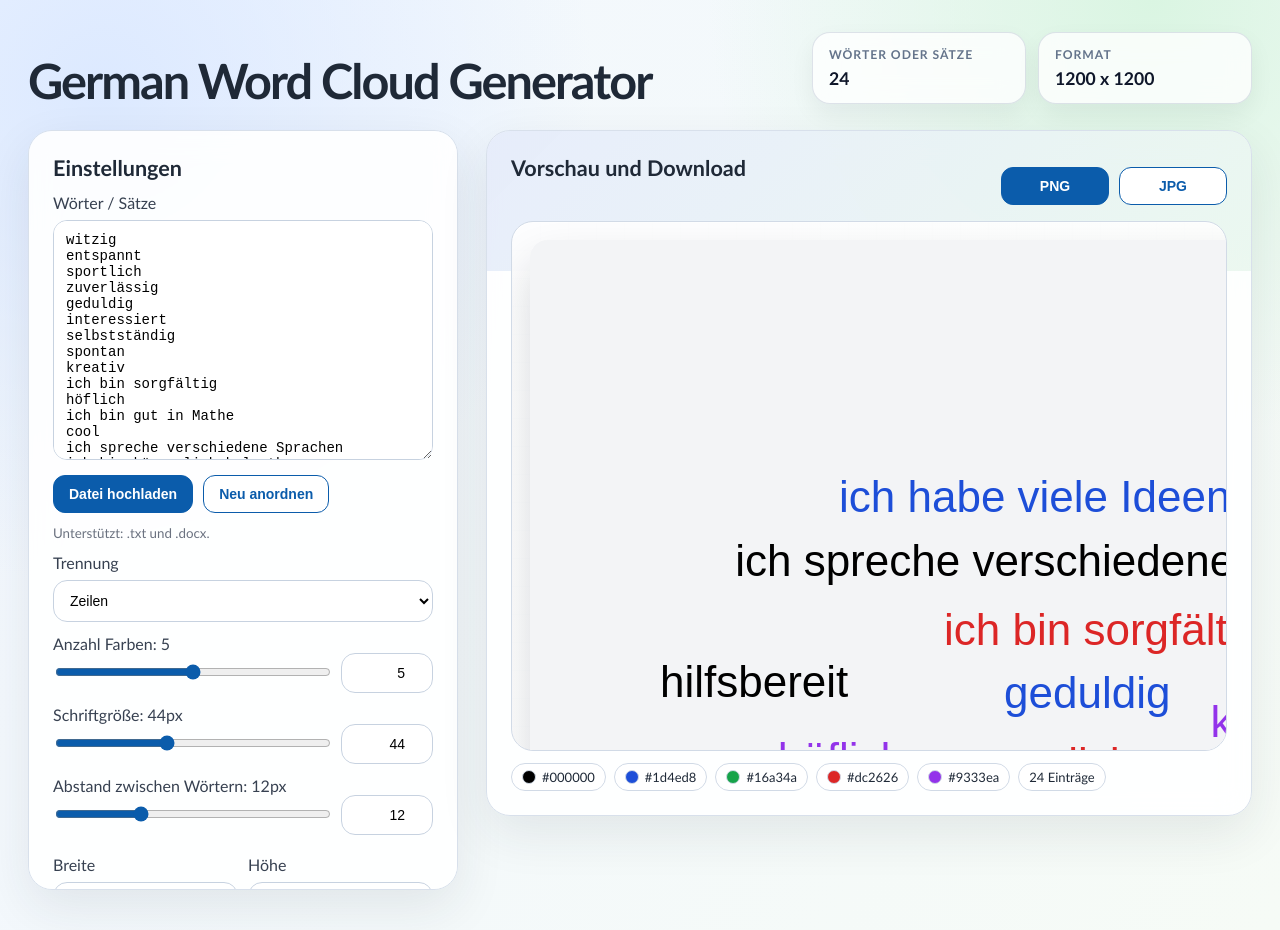
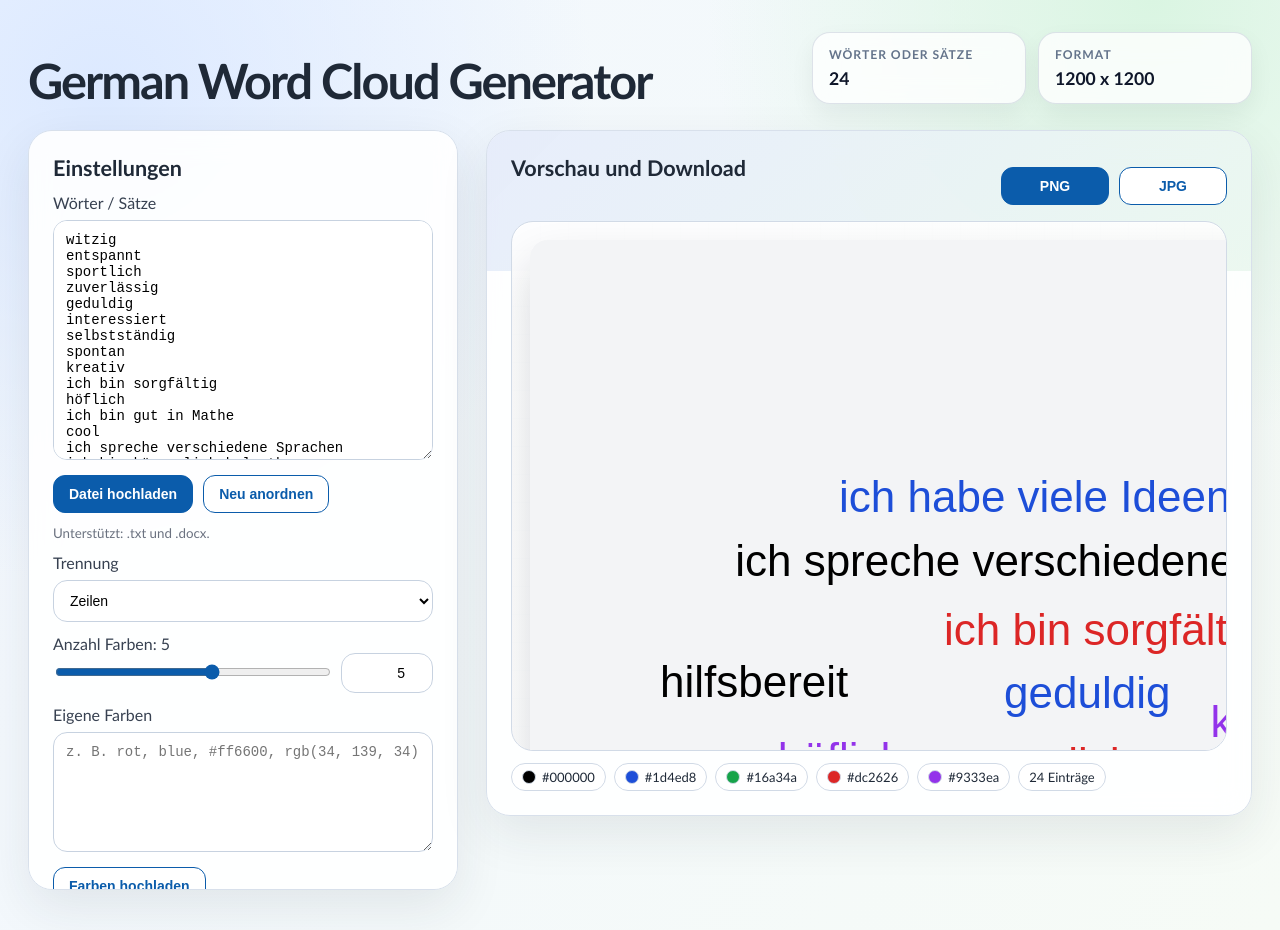
Before and after one commit to IvoLeist/word-cloud-generator, a React (Vite) app: page / in a window 1280 px wide. Built offline with nearby package versions, Linux system fonts and the light colour scheme.

Commit message:
Add custom color support and enhance settings panel for color uploads

```diff
--- a/src/GermanWordCloudGenerator.jsx
+++ b/src/GermanWordCloudGenerator.jsx
@@ -1,11 +1,12 @@
-import React, { useMemo, useRef, useState } from "react";
+import React, { useEffect, useMemo, useRef, useState } from "react";
 import HeaderSummary from "./components/HeaderSummary";
 import PreviewPanel from "./components/PreviewPanel";
 import SettingsPanel from "./components/SettingsPanel";
 import { DEFAULT_BACKGROUND, DEFAULT_TEXT, BASE_COLORS } from "./utils/constants";
+import { parseCustomColorList, selectColors } from "./utils/colorPalette";
 import { downloadWordCloudImage } from "./utils/exportImage";
 import { readUploadedFile } from "./utils/fileUpload";
-import { parseInput, placeWords, selectColors } from "./utils/wordCloud";
+import { parseInput, placeWords } from "./utils/wordCloud";
 
 export default function GermanWordCloudGenerator() {
   const [inputText, setInputText] = useState(DEFAULT_TEXT);
@@ -18,12 +19,29 @@ export default function GermanWordCloudGenerator() {
   const [seed, setSeed] = useState(7);
   const [splitMode, setSplitMode] = useState("lines");
   const [error, setError] = useState("");
+  const [customColorsText, setCustomColorsText] = useState("");
   const stageRef = useRef(null);
   const fileInputRef = useRef(null);
+  const colorFileInputRef = useRef(null);
 
   const words = useMemo(() => parseInput(inputText, splitMode), [inputText, splitMode]);
+  const customColorResult = useMemo(
+    () => parseCustomColorList(customColorsText),
+    [customColorsText]
+  );
+  const availablePalette = customColorResult.colors.length
+    ? customColorResult.colors
+    : BASE_COLORS;
+  const maxColorCount = availablePalette.length;
 
-  const selectedColors = useMemo(() => selectColors(BASE_COLORS, colorCount), [colorCount]);
+  useEffect(() => {
+    setColorCount((current) => Math.max(1, Math.min(current, maxColorCount)));
+  }, [maxColorCount]);
+
+  const selectedColors = useMemo(
+    () => selectColors(availablePalette, colorCount),
+    [availablePalette, colorCount]
+  );
 
   const placements = useMemo(() => {
     return placeWords({
@@ -65,6 +83,23 @@ export default function GermanWordCloudGenerator() {
     }
   };
 
+  const handleColorUpload = async (event) => {
+    const file = event.target.files?.[0];
+    if (!file) return;
+    setError("");
+
+    try {
+      const text = await readUploadedFile(file);
+      setCustomColorsText((currentText) =>
+        currentText.trim() ? `${currentText}\n${text}` : text
+      );
+    } catch (e) {
+      setError(e.message || "Farbliste konnte nicht gelesen werden.");
+    } finally {
+      event.target.value = "";
+    }
+  };
+
   return (
     <div className="app-shell">
       <HeaderSummary
@@ -83,6 +118,7 @@ export default function GermanWordCloudGenerator() {
           error={error}
           colorCount={colorCount}
           onColorCountChange={setColorCount}
+          maxColorCount={maxColorCount}
           fontSize={fontSize}
           onFontSizeChange={setFontSize}
           gap={gap}
@@ -95,6 +131,12 @@ export default function GermanWordCloudGenerator() {
           onBackgroundChange={setBackground}
           splitMode={splitMode}
           onSplitModeChange={setSplitMode}
+          customColorsText={customColorsText}
+          onCustomColorsTextChange={setCustomColorsText}
+          colorFileInputRef={colorFileInputRef}
+          onColorUpload={handleColorUpload}
+          customColorCount={customColorResult.colors.length}
+          invalidColorEntries={customColorResult.invalidEntries}
         />
 
         <PreviewPanel
--- a/src/components/SettingsPanel.jsx
+++ b/src/components/SettingsPanel.jsx
@@ -9,6 +9,7 @@ export default function SettingsPanel({
   error,
   colorCount,
   onColorCountChange,
+  maxColorCount,
   fontSize,
   onFontSizeChange,
   gap,
@@ -21,6 +22,12 @@ export default function SettingsPanel({
   onBackgroundChange,
   splitMode,
   onSplitModeChange,
+  customColorsText,
+  onCustomColorsTextChange,
+  colorFileInputRef,
+  onColorUpload,
+  customColorCount,
+  invalidColorEntries,
 }) {
   return (
     <section className="panel">
@@ -70,11 +77,44 @@ export default function SettingsPanel({
       <SliderField
         id="color-count"
         label="Anzahl Farben"
-        min={2}
-        max={8}
+        min={1}
+        max={maxColorCount}
         value={colorCount}
         onChange={onColorCountChange}
       />
+
+      <label htmlFor="custom-colors">Eigene Farben</label>
+      <textarea
+        id="custom-colors"
+        className="text-input palette-input"
+        value={customColorsText}
+        onChange={(event) => onCustomColorsTextChange(event.target.value)}
+        placeholder="z. B. rot, blue, #ff6600, rgb(34, 139, 34)"
+      />
+
+      <div className="row-wrap">
+        <button type="button" className="secondary" onClick={() => colorFileInputRef.current?.click()}>
+          Farben hochladen
+        </button>
+        <input
+          ref={colorFileInputRef}
+          type="file"
+          accept=".txt,.docx,.doc"
+          style={{ display: "none" }}
+          onChange={onColorUpload}
+        />
+      </div>
+
+      <small>
+        Unterstützt Farbwerte als englische oder deutsche Namen sowie Hex- und RGB-Codes.
+      </small>
+
+      {invalidColorEntries.length > 0 && (
+        <div className="error-box">
+          Nicht erkannt: {invalidColorEntries.slice(0, 6).join(", ")}
+          {invalidColorEntries.length > 6 ? " ..." : ""}
+        </div>
+      )}
 
       <SliderField
         id="font-size"
--- a/src/styles.css
+++ b/src/styles.css
@@ -177,6 +177,10 @@ input[type="color"]:focus {
   resize: vertical;
 }
 
+.palette-input {
+  min-height: 120px;
+}
+
 input[type="range"] {
   width: 100%;
   margin-top: 10px;
@@ -265,6 +269,15 @@ button.secondary {
   border-radius: 10px;
   padding: 10px;
   color: #991b1b;
+}
+
+.info-box {
+  margin-top: 12px;
+  border: 1px solid #93c5fd;
+  background: #eff6ff;
+  border-radius: 10px;
+  padding: 10px;
+  color: #1d4ed8;
 }
 
 .preview-header {
--- /dev/null
+++ b/src/utils/colorPalette.js
@@ -0,0 +1,98 @@
+const GERMAN_COLOR_ALIASES = {
+  schwarz: "black",
+  weiss: "white",
+  weiß: "white",
+  grau: "gray",
+  graue: "gray",
+  grauer: "gray",
+  graues: "gray",
+  silber: "silver",
+  gold: "gold",
+  rot: "red",
+  dunkelrot: "darkred",
+  blau: "blue",
+  dunkelblau: "darkblue",
+  hellblau: "lightskyblue",
+  grun: "green",
+  grün: "green",
+  dunkelgrun: "darkgreen",
+  dunkelgrün: "darkgreen",
+  hellgrun: "lightgreen",
+  hellgrün: "lightgreen",
+  gelb: "yellow",
+  orange: "orange",
+  lila: "purple",
+  violett: "violet",
+  rosa: "pink",
+  pink: "pink",
+  turkis: "turquoise",
+  türkis: "turquoise",
+  cyan: "cyan",
+  magenta: "magenta",
+  braun: "brown",
+  beige: "beige",
+};
+
+function splitColorList(input) {
+  const rgbMatches = [];
+  const protectedInput = input.replace(
+    /rgba?\(\s*\d+\s*,\s*\d+\s*,\s*\d+(?:\s*,\s*(?:0|1|0?\.\d+))?\s*\)/gi,
+    (match) => {
+      const token = `__RGB_${rgbMatches.length}__`;
+      rgbMatches.push(match);
+      return token;
+    }
+  );
+
+  return protectedInput
+    .split(/[\r\n;,]+/)
+    .map((entry) => entry.trim())
+    .filter(Boolean)
+    .map((entry) =>
+      entry.replace(/__RGB_(\d+)__/g, (_, index) => rgbMatches[Number(index)] ?? "")
+    );
+}
+
+function normalizeColorToken(token) {
+  const trimmed = token.trim();
+  if (!trimmed || typeof document === "undefined") return null;
+
+  const aliasKey = trimmed.toLowerCase();
+  const candidate = GERMAN_COLOR_ALIASES[aliasKey] ?? trimmed;
+  const swatch = document.createElement("span");
+  swatch.style.color = "";
+  swatch.style.color = candidate;
+  if (!swatch.style.color) return null;
+
+  const canvas = document.createElement("canvas");
+  const context = canvas.getContext("2d");
+  if (!context) return null;
+
+  context.fillStyle = "#000000";
+  context.fillStyle = candidate;
+  return context.fillStyle;
+}
+
+export function parseCustomColorList(input) {
+  const uniqueColors = new Set();
+  const invalidEntries = [];
+
+  for (const token of splitColorList(input)) {
+    const normalized = normalizeColorToken(token);
+    if (!normalized) {
+      invalidEntries.push(token);
+      continue;
+    }
+
+    uniqueColors.add(normalized);
+  }
+
+  return {
+    colors: [...uniqueColors],
+    invalidEntries,
+  };
+}
+
+export function selectColors(baseColors, colorCount) {
+  return baseColors.slice(0, Math.max(1, Math.min(colorCount, baseColors.length)));
+}
--- a/src/utils/wordCloud.js
+++ b/src/utils/wordCloud.js
@@ -60,10 +60,6 @@ export function parseInput(text, splitMode) {
     id: `${index}-${item}`,
     text: item,
   }));
-}
-
-export function selectColors(baseColors, colorCount) {
-  return baseColors.slice(0, Math.max(2, Math.min(colorCount, baseColors.length)));
 }
 
 function pickBalancedColor(colors, forbidden, colorUsage, rng) {
```
